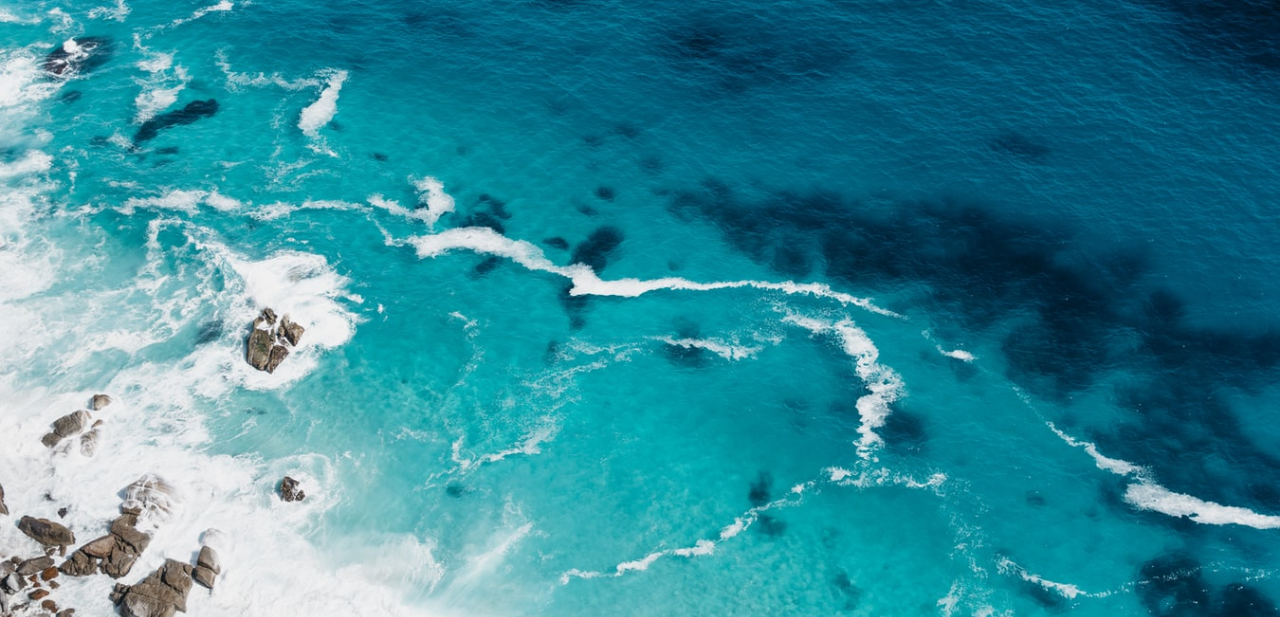
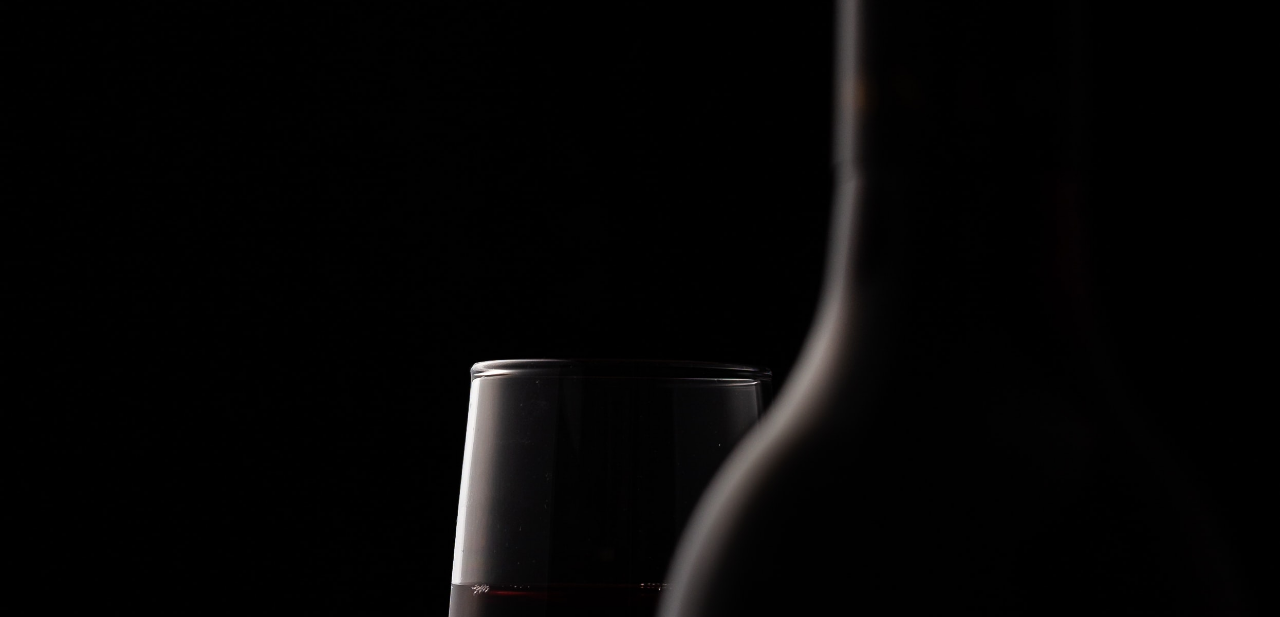
Before and after one commit to MalekAnas/Digital_Notes, a plain HTML site: page index.html in a window 1280 px wide. Shown: the part 183-800 px from the top of the page. Drawn offline with nearby package versions, Linux system fonts and the light colour scheme.

Commit message:
fixed backgroun image

```diff
--- a/style.css
+++ b/style.css
@@ -6,7 +6,7 @@
 body,
 html {
   font-family: "Montserrat", sans-serif;
-  background-image: url(/imgs/sea.jpeg);
+  background-image: url(/imgs/wine.jpg);
   background-size: cover;
   min-width: 100%;
   min-height: 100vh;
```
